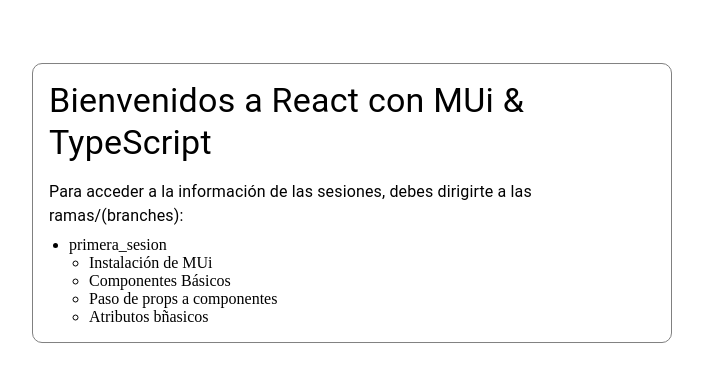
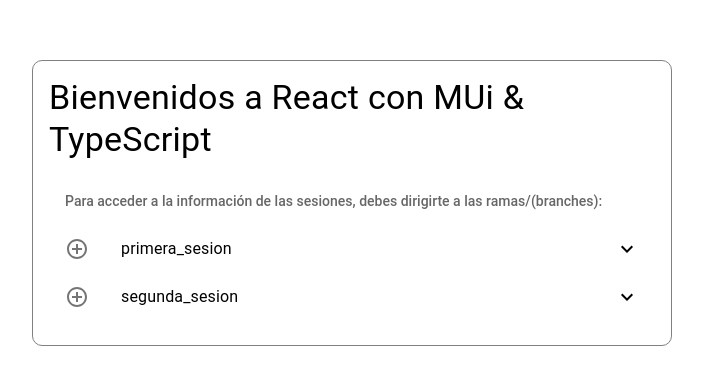
Before and after one commit to jayad23/react, a React (Vite) app: page / in a window 1280 px wide. Shown: the part 197-582 px from the top of the page, without its empty margins (288-991 px from the left). Built offline with nearby package versions, Linux system fonts and the light colour scheme.

Commit message:
integrating Material Ui list

```diff
--- a/src/App.tsx
+++ b/src/App.tsx
@@ -1,14 +1,17 @@
-import {Box, Typography} from '@mui/material';
-import React, { useState } from 'react'
+import React from 'react'
+import {Box, Typography, ListSubheader, List} from '@mui/material';
+import ProgramList from './components/program-list/ProgramList';
+
 interface inforationProps {
   id: number;
   label: string;
   topics: Array<string>;
 };
+
 function App() {
   const information: Array<inforationProps> = [
     { id: 1, label: "primera_sesion", topics: ["Instalación de MUi", "Componentes Básicos", "Paso de props a componentes", "Atributos bñasicos"]},
-    //{ id: 2, label: "segunda_sesion", topics: ["Etiquetas contenedoras y estilos default", "Texfield", "Grid System", "Combianos eso creando un Login y una vista Home en la que también vimos:", "Firebase", "React router Layout", "API Calls", "Split coding"]},
+    { id: 2, label: "segunda_sesion", topics: ["Etiquetas contenedoras y estilos default", "Texfield", "Grid System", "Combianos eso creando un Login y una vista Home en la que también vimos:", "Firebase", "React router Layout", "API Calls", "Split coding"]},
   ]
 
   return (
@@ -29,27 +32,22 @@
       <Typography variant="h4" component="div" mb={2}>
         Bienvenidos a React con MUi & TypeScript
       </Typography>
-      <Typography variant="body1" component="p" mb={1}>
-        Para acceder a la información de las sesiones, debes dirigirte a las ramas/(branches):
-      </Typography>
-      <Box component="section" sx={{ paddingLeft: "20px"}}>
-        <ul>
-          {
+      <List
+        sx={{ width: '100%', bgcolor: 'background.paper' }}
+        component="nav"
+        aria-labelledby="nested-list-subheader"
+        subheader={
+          <ListSubheader component="div" id="nested-list-subheader">
+            Para acceder a la información de las sesiones, debes dirigirte a las ramas/(branches):
+          </ListSubheader>
+        }
+      >
+        {
             information.map((info: inforationProps) => (
-              <li key={info.id}>
-                {info.label}
-                <Box component="ul" sx={{ paddingLeft: "20px"}}>
-                  {
-                    info.topics.map((topic: string) => (
-                      <li key={topic}>{topic}</li>
-                    ))
-                  }
-                </Box>
-              </li>
+              <ProgramList key={info.id} {...info}/>
             ))
           }
-        </ul>
-      </Box>
+      </List>
     </Box>
   )
 }
--- /dev/null
+++ b/src/components/program-list/ProgramList.tsx
@@ -0,0 +1,41 @@
+import React, {Fragment} from 'react'
+import {Collapse, List, ListItemButton, ListItemIcon, ListItemText} from '@mui/material';
+import RemoveCircleOutlineIcon from '@mui/icons-material/RemoveCircleOutline';
+import ControlPointIcon from '@mui/icons-material/ControlPoint';
+import ExpandLess from '@mui/icons-material/ExpandLess';
+import ExpandMore from '@mui/icons-material/ExpandMore';
+import {StarBorder} from '@mui/icons-material';
+
+const ProgramList = ({ label, topics }: { label: string; topics: Array<string>}) => {
+  const [open, setOpen] = React.useState(false);
+
+  const handleClick = () => {
+    setOpen(!open);
+  };
+
+  return (
+    <Fragment>
+      <ListItemButton onClick={handleClick}>
+        <ListItemIcon>
+          { open ? <RemoveCircleOutlineIcon /> : <ControlPointIcon />}
+        </ListItemIcon>
+        <ListItemText primary={label} />
+        {open ? <ExpandLess /> : <ExpandMore />}
+      </ListItemButton>
+      <Collapse in={open} timeout="auto" unmountOnExit>
+        { topics.map((topic: string) => (
+          <List key={topic} component="div" disablePadding>
+            <ListItemButton sx={{ pl: 4 }}>
+              <ListItemIcon>
+                <StarBorder />
+              </ListItemIcon>
+              <ListItemText primary={topic} />
+            </ListItemButton>
+          </List>
+        ))}
+      </Collapse>
+    </Fragment>
+  )
+}
+
+export default ProgramList
```
